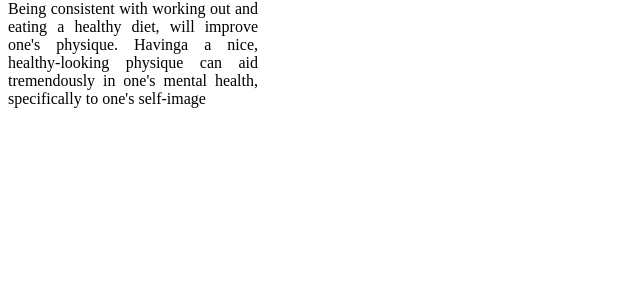
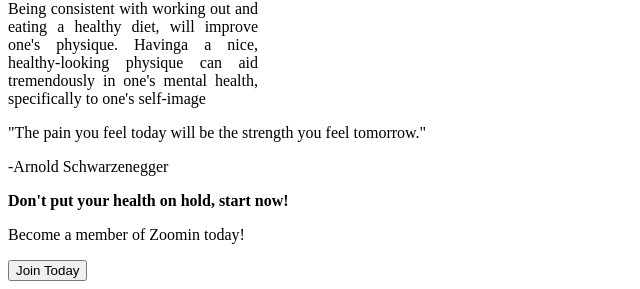
Before and after one commit to bigbrainSK/Landing-Page, a plain HTML site: page index.html in a window 1280 px wide. Shown: the part 1403-1692 px from the top of the page, without its empty margins (0-640 px from the left). Before the commit the page ends 1527 px from the top, so only its background shows below. Drawn offline with Linux system fonts and the light colour scheme.

Commit message:
create call to action section html

```diff
--- a/index.html
+++ b/index.html
@@ -4,7 +4,7 @@
     <meta charset="UTF-8">
     <meta http-equiv="X-UA-Compatible" content="IE=edge">
     <meta name="viewport" content="width=device-width, initial-scale=1.0">
-    <title>keepmoving</title>
+    <title>zoomin</title>
     <link rel="stylesheet" href="style.css">
 </head>
 <body>
@@ -41,7 +41,20 @@
         <img class=diet src="pancakes.jpg" alt="stack of pancakes topped with blueberries, and reddish yogurt"> <p>Maintaining a <em>mostly</em> healthy diet will have significant benefits to mitigating negative emotions, reducing body fat percentage, helping the skin, improving gut health, and a myriad of other things</p>
         <img class=physique src="sculpture.jpg" alt="Michelangelo sculpture of a man in great physical shape, top half of the body"> <p>Being consistent with working out and eating a healthy diet, will improve one's physique. Havinga a nice, healthy-looking physique can aid tremendously in one's mental health, specifically to one's self-image</p>
       </div>
+    </div>
+    <div class="quote">
+        <p>"The pain you feel today will be the strength you feel tomorrow."</p>
+        <p> -Arnold Schwarzenegger </p>
+    </div>
 
+    <div class="third">
+        <div class="box">
+            <p><strong>Don't put your health on hold, start now!</strong></p>
+            <p>Become a member of Zoomin today!</p>
+        </div>
+        <div class="buttons">
+            <button>Join Today</button>
+        </div>
     </div>
 
 
```
